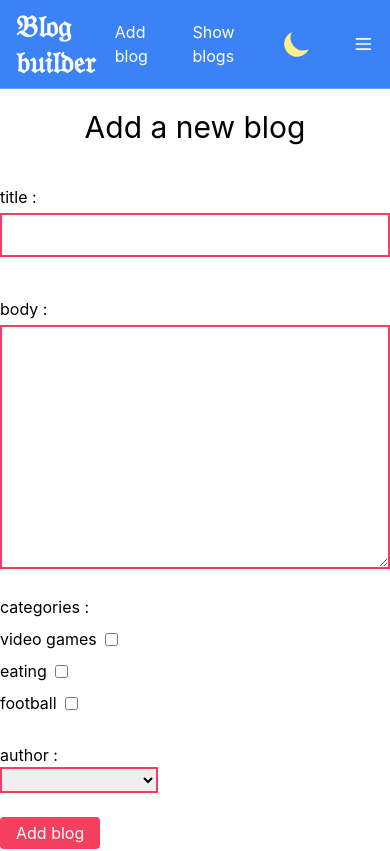
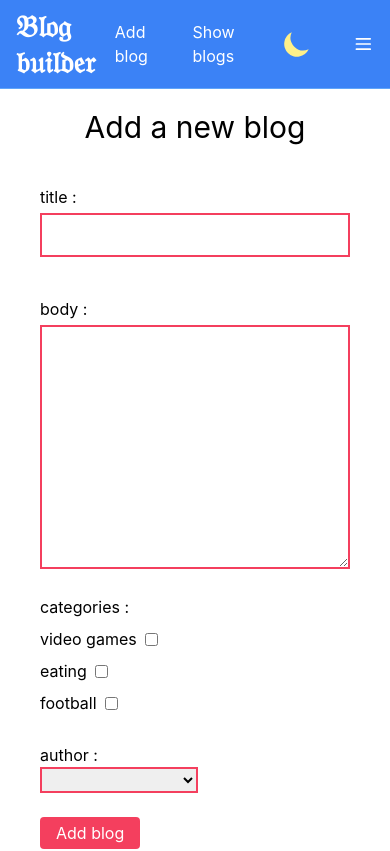
Before and after one commit to Abolfazl-JD/blog-builder-vite-typescript-scriptsetup-windicss, a Vue app: page /add-blog in a window 390 px wide. Shown: the top 851 px of the page. Built offline with nearby package versions, Linux system fonts and the light colour scheme.

Commit message:
add padding for small screen size

```diff
--- a/src/views/AddBlog.vue
+++ b/src/views/AddBlog.vue
@@ -33,7 +33,7 @@ const submit = () => {
 <template>
   <div class="add-blog my-5 mx-auto max-w-500px">
     <h2 class="text-center text-3xl my-5 dark:text-gray-200">Add a new blog</h2>
-    <form v-if="!submitted">
+    <form v-if="!submitted" class="px-10 md:px-0">
       <p class="mt-10 mb-1 dark:text-gray-200">title :</p>
       <input
         type="text"
```
